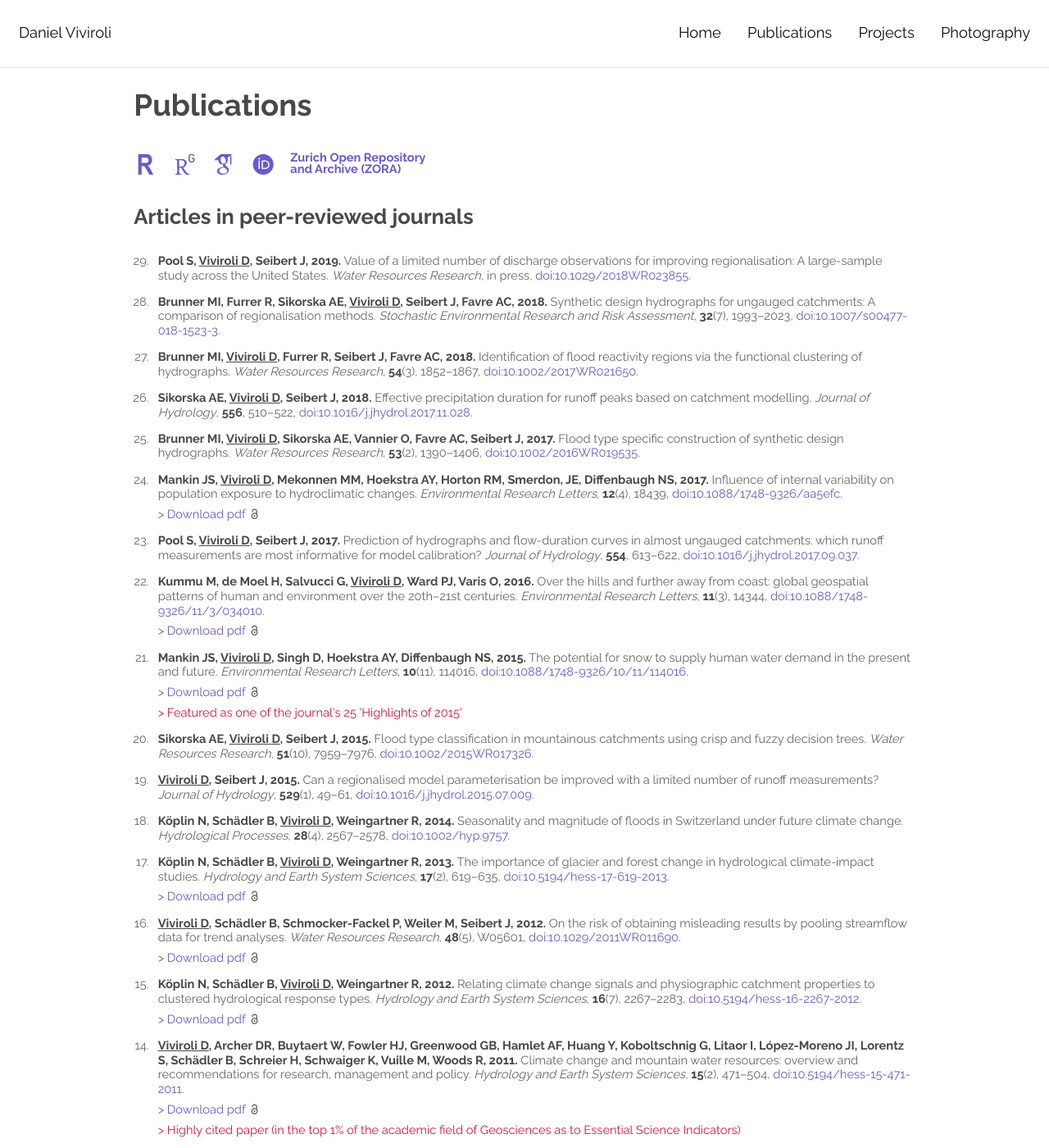
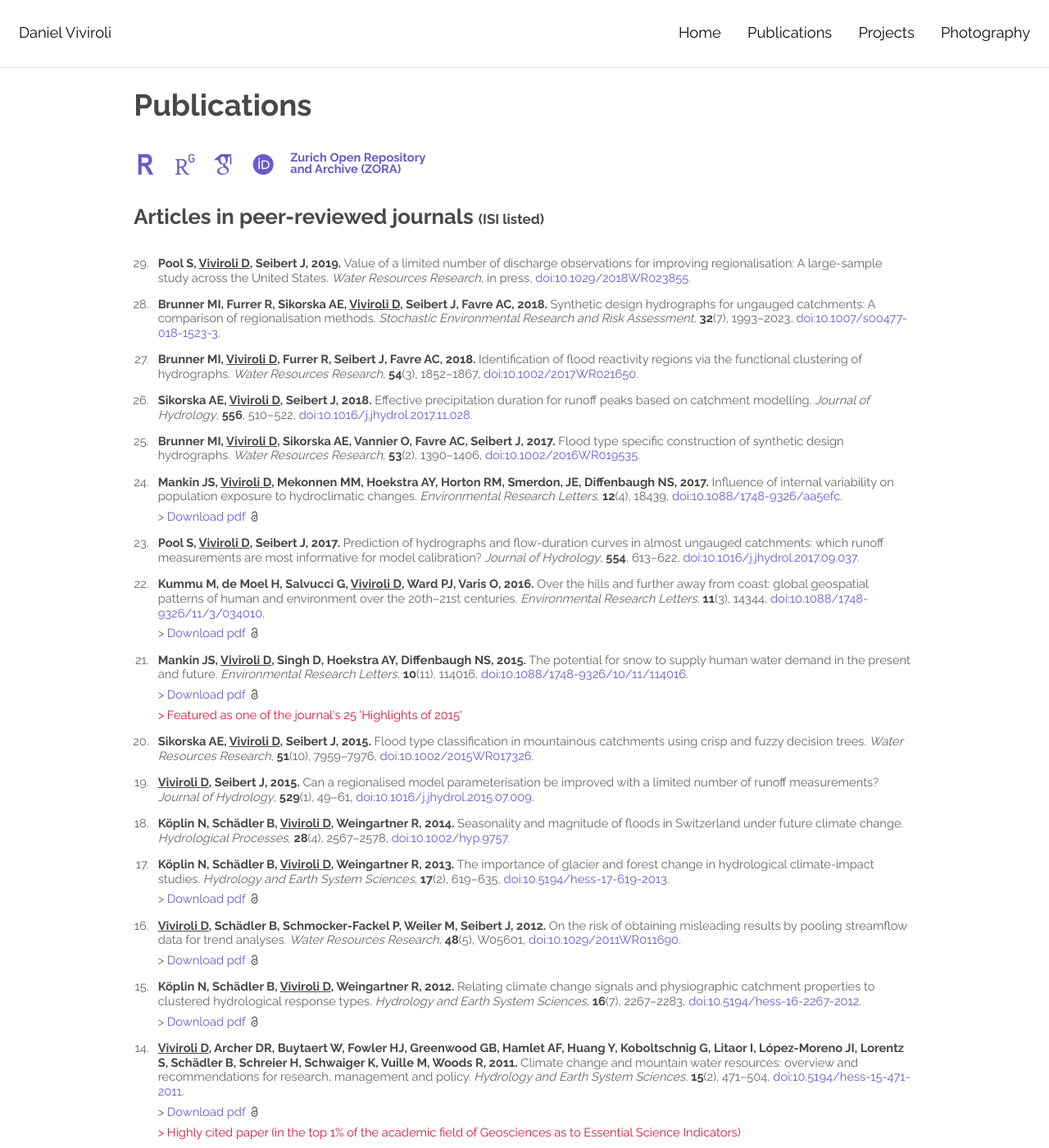
Before and after one commit to katarenamatos/katarenamatos.github.io, a Jekyll site: the page built from publications.html, in a window 1280 px wide and 1400 px high. Shown: the whole window at 82% size. Built offline with Jekyll 4.4.1, drawn with Linux system fonts in a browser that asks for light colours; some web fonts are replaced; some of the changed text lies outside the part shown.

Commit message:
minor updates

```diff
--- a/_data/publications_authored-monographs.yml
+++ b/_data/publications_authored-monographs.yml
@@ -8,6 +8,8 @@
   isbn: 978-3-033-03497-6
   pdf: https://naturwissenschaften.ch/service/publications/55433-prozessbasierte-hochwasserabschaetzung-fuer-mesoskalige-einzugsgebiete
   pdf_openaccess: Y
+  link: "http://www.hydrologie.unibe.ch/PREVAHregHQ/home.html"
+  link_text: Download data (external link)
 
 - authors: Viviroli D, Gurtz J, Zappa M
   year: 2007
--- a/assets/css/main.css
+++ b/assets/css/main.css
@@ -25,6 +25,10 @@
 		animation: fadein;
 		animation-duration: 0.25s;
 	}
+
+	small {
+		  font-size: 66%;
+		}
 
 	ol, ul {
 		list-style: none;
--- a/publications.html
+++ b/publications.html
@@ -14,7 +14,7 @@ title: Publications
 	<ul>
 </div>
 
-<h2>Articles in peer-reviewed journals</h2>
+<h2>Articles in peer-reviewed journals <small>(ISI listed)</small></h2>
 <a class="anchor" id="JP"></a>
 <ol reversed="">
 	{% for publication in site.data.publications_papers-peer-reviewed %}
```
Also changed, not shown: images/copyrighted/weather/thumbs/IMG_6220.jpg (added), 1 other file.
